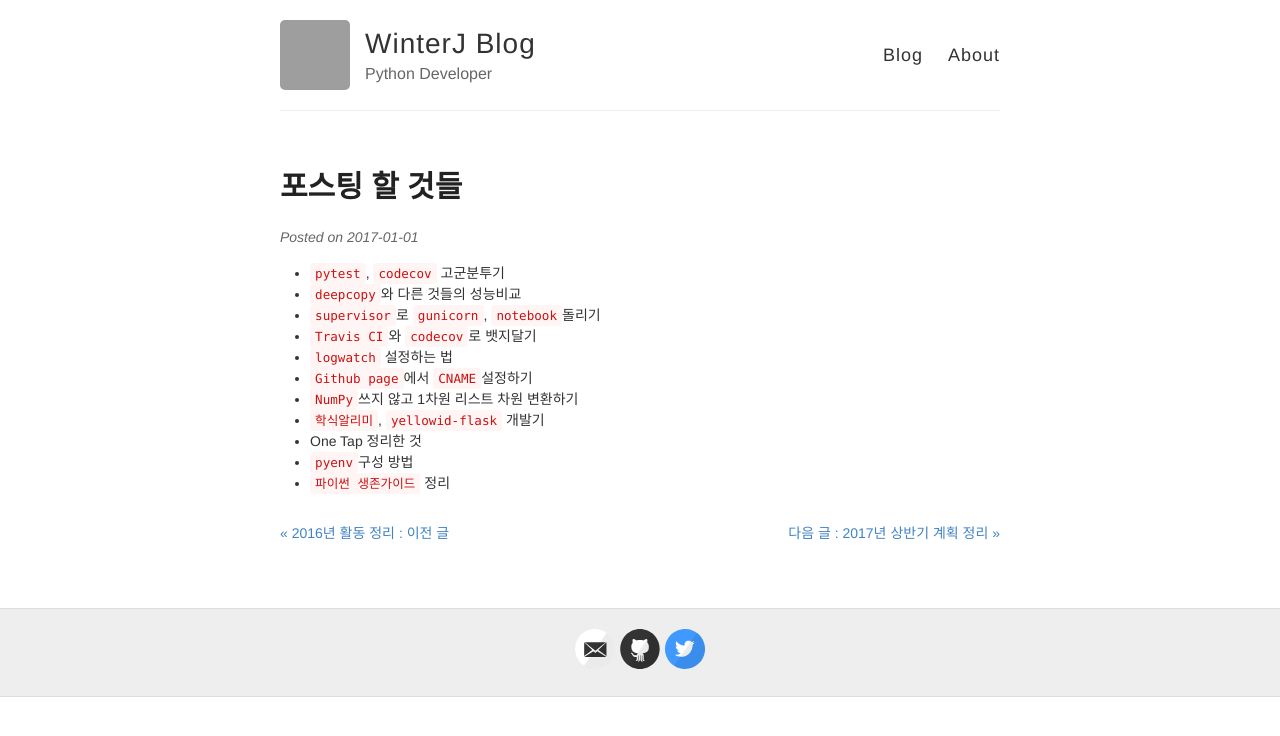
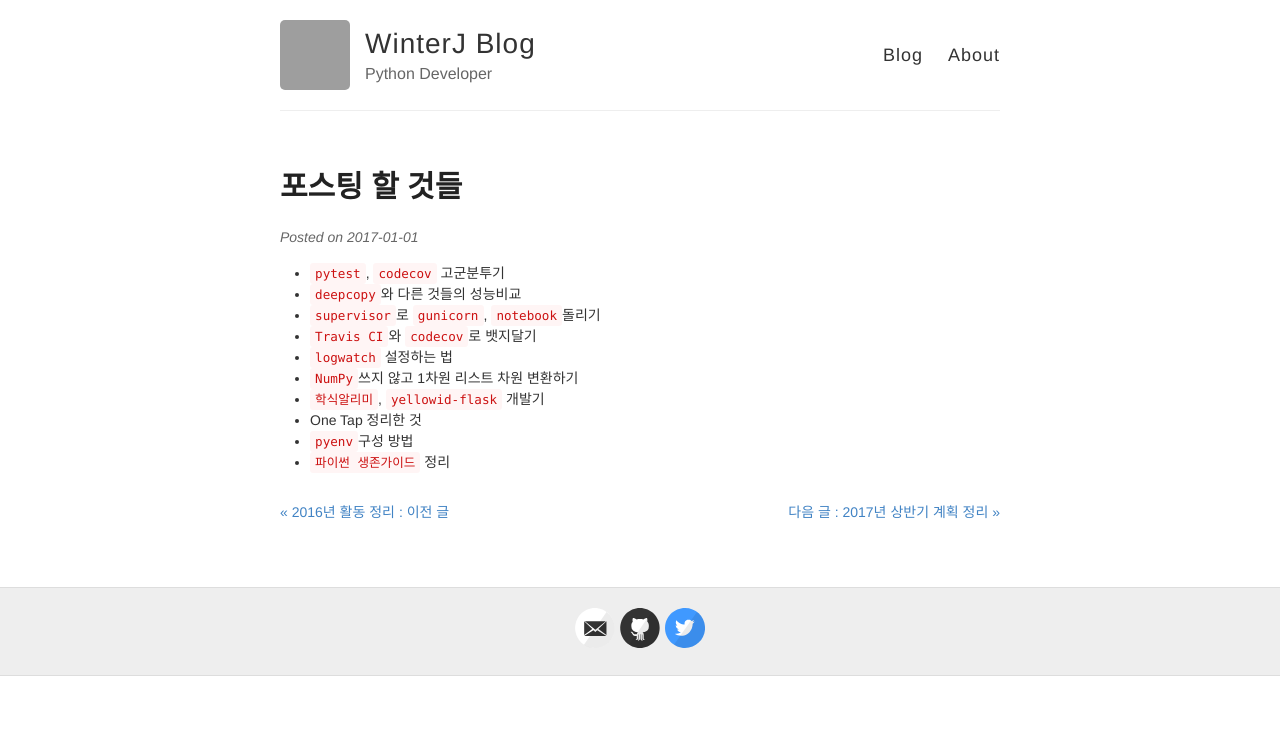
Before and after one commit to winterjung/JungWinter.github.io, a Jekyll site: the page built from _posts/2017-1-1-Posts.md, in a window 1280 px wide. Shown: the top 736 px of the page. Built offline with Jekyll 4.4.1, drawn with Linux system fonts in a browser that asks for light colours; comment, search, counter and statistics services are not loaded; grey boxes are pictures that could not be loaded.

Commit message:
계획 수정

```diff
--- a/_posts/2017-1-1-Posts.md
+++ b/_posts/2017-1-1-Posts.md
@@ -9,7 +9,6 @@ tag: 포스팅, 계획
 - `supervisor`로 `gunicorn`, `notebook`돌리기
 - `Travis CI`와 `codecov`로 뱃지달기
 - `logwatch` 설정하는 법
-- `Github page`에서 `CNAME`설정하기
 - `NumPy`쓰지 않고 1차원 리스트 차원 변환하기
 - `학식알리미`, `yellowid-flask` 개발기
 - One Tap 정리한 것
```
